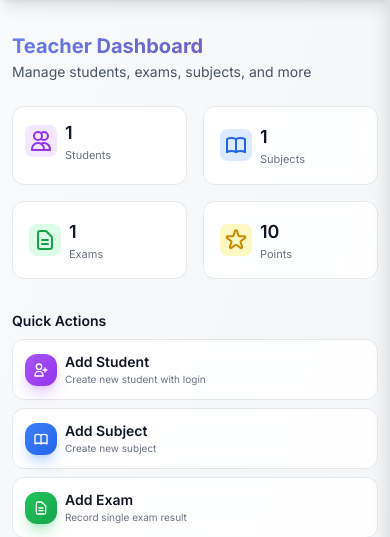
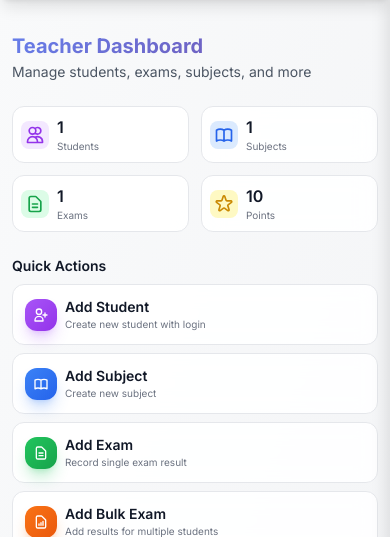
Before and after one commit to ehtesam75/ResTrack, a Django app: page /manage/ in a window 390 px wide. Shown: the part 65-602 px from the top of the page. Run offline with Django 5.2, Linux system fonts and the light colour scheme; a user stored in the database is signed in; tables that the repository leaves empty hold one stand-in row (values such as "Sample post"); some libraries are stand-ins or nearby versions.

Commit message:
Refactor quick stats layout: adjust padding, font sizes, and grid gaps for improved responsiveness and visual consistency.

```diff
--- a/marks/templates/marks/manage.html
+++ b/marks/templates/marks/manage.html
@@ -26,56 +26,56 @@
     {% else %}
 
     <!-- Quick Stats -->
-    <div class="grid grid-cols-2 sm:grid-cols-4 gap-4 mb-8">
-        <div class="glass-effect rounded-xl p-3 border border-gray-200">
+    <div class="grid grid-cols-2 sm:grid-cols-4 gap-3 mb-6">
+        <div class="glass-effect rounded-xl p-2 sm:p-4 border border-gray-200">
             <div class="flex items-center gap-2">
-                <div class="w-8 h-8 bg-purple-100 rounded-lg flex items-center justify-center">
-                    <svg class="w-6 h-6 text-purple-600" fill="none" stroke="currentColor" viewBox="0 0 24 24">
+                <div class="w-7 h-7 sm:w-8 sm:h-8 bg-purple-100 rounded-lg flex items-center justify-center">
+                    <svg class="w-5 h-5 sm:w-6 sm:h-6 text-purple-600" fill="none" stroke="currentColor" viewBox="0 0 24 24">
                         <path stroke-linecap="round" stroke-linejoin="round" stroke-width="2" d="M12 4.354a4 4 0 110 5.292M15 21H3v-1a6 6 0 0112 0v1zm0 0h6v-1a6 6 0 00-9-5.197M13 7a4 4 0 11-8 0 4 4 0 018 0z"></path>
                     </svg>
                 </div>
                 <div>
-                    <p class="text-lg font-semibold text-gray-900">{{ total_students }}</p>
-                    <p class="text-[11px] text-gray-500">Students</p>
+                    <p class="text-base sm:text-lg font-semibold text-gray-900">{{ total_students }}</p>
+                    <p class="text-[10px] sm:text-[11px] text-gray-500">Students</p>
                 </div>
             </div>
         </div>
-        <div class="glass-effect rounded-xl p-4 border border-gray-200">
+        <div class="glass-effect rounded-xl p-2 sm:p-4 border border-gray-200">
             <div class="flex items-center gap-2">
-                <div class="w-8 h-8 bg-blue-100 rounded-lg flex items-center justify-center">
-                    <svg class="w-6 h-6 text-blue-600" fill="none" stroke="currentColor" viewBox="0 0 24 24">
+                <div class="w-7 h-7 sm:w-8 sm:h-8 bg-blue-100 rounded-lg flex items-center justify-center">
+                    <svg class="w-5 h-5 sm:w-6 sm:h-6 text-blue-600" fill="none" stroke="currentColor" viewBox="0 0 24 24">
                         <path stroke-linecap="round" stroke-linejoin="round" stroke-width="2" d="M12 6.253v13m0-13C10.832 5.477 9.246 5 7.5 5S4.168 5.477 3 6.253v13C4.168 18.477 5.754 18 7.5 18s3.332.477 4.5 1.253m0-13C13.168 5.477 14.754 5 16.5 5c1.747 0 3.332.477 4.5 1.253v13C19.832 18.477 18.247 18 16.5 18c-1.746 0-3.332.477-4.5 1.253"></path>
                     </svg>
                 </div>
                 <div>
-                    <p class="text-lg font-semibold text-gray-900">{{ total_subjects }}</p>
-                    <p class="text-[11px] text-gray-500">Subjects</p>
+                    <p class="text-base sm:text-lg font-semibold text-gray-900">{{ total_subjects }}</p>
+                    <p class="text-[10px] sm:text-[11px] text-gray-500">Subjects</p>
                 </div>
             </div>
         </div>
-        <div class="glass-effect rounded-xl p-4 border border-gray-200">
+        <div class="glass-effect rounded-xl p-2 sm:p-4 border border-gray-200">
             <div class="flex items-center gap-2">
-                <div class="w-8 h-8 bg-green-100 rounded-lg flex items-center justify-center">
-                    <svg class="w-6 h-6 text-green-600" fill="none" stroke="currentColor" viewBox="0 0 24 24">
+                <div class="w-7 h-7 sm:w-8 sm:h-8 bg-green-100 rounded-lg flex items-center justify-center">
+                    <svg class="w-5 h-5 sm:w-6 sm:h-6 text-green-600" fill="none" stroke="currentColor" viewBox="0 0 24 24">
                         <path stroke-linecap="round" stroke-linejoin="round" stroke-width="2" d="M9 12h6m-6 4h6m2 5H7a2 2 0 01-2-2V5a2 2 0 012-2h5.586a1 1 0 01.707.293l5.414 5.414a1 1 0 01.293.707V19a2 2 0 01-2 2z"></path>
                     </svg>
                 </div>
                 <div>
-                    <p class="text-lg font-semibold text-gray-900">{{ total_exams }}</p>
-                    <p class="text-[11px] text-gray-500">Exams</p>
+                    <p class="text-base sm:text-lg font-semibold text-gray-900">{{ total_exams }}</p>
+                    <p class="text-[10px] sm:text-[11px] text-gray-500">Exams</p>
                 </div>
             </div>
         </div>
-        <div class="glass-effect rounded-xl p-4 border border-gray-200">
+        <div class="glass-effect rounded-xl p-2 sm:p-4 border border-gray-200">
             <div class="flex items-center gap-2">
-                <div class="w-8 h-8 bg-yellow-100 rounded-lg flex items-center justify-center">
-                    <svg class="w-6 h-6 text-yellow-600" fill="none" stroke="currentColor" viewBox="0 0 24 24">
+                <div class="w-7 h-7 sm:w-8 sm:h-8 bg-yellow-100 rounded-lg flex items-center justify-center">
+                    <svg class="w-5 h-5 sm:w-6 sm:h-6 text-yellow-600" fill="none" stroke="currentColor" viewBox="0 0 24 24">
                         <path stroke-linecap="round" stroke-linejoin="round" stroke-width="2" d="M11.049 2.927c.3-.921 1.603-.921 1.902 0l1.519 4.674a1 1 0 00.95.69h4.915c.969 0 1.371 1.24.588 1.81l-3.976 2.888a1 1 0 00-.363 1.118l1.518 4.674c.3.922-.755 1.688-1.538 1.118l-3.976-2.888a1 1 0 00-1.176 0l-3.976 2.888c-.783.57-1.838-.197-1.538-1.118l1.518-4.674a1 1 0 00-.363-1.118l-3.976-2.888c-.784-.57-.38-1.81.588-1.81h4.914a1 1 0 00.951-.69l1.519-4.674z"></path>
                     </svg>
                 </div>
                 <div>
-                    <p class="text-lg font-semibold text-gray-900">{{ teacher_students_lifetime_points }}</p>
-                    <p class="text-[11px] text-gray-500">Points</p>
+                    <p class="text-base sm:text-lg font-semibold text-gray-900">{{ teacher_students_lifetime_points }}</p>
+                    <p class="text-[10px] sm:text-[11px] text-gray-500">Points</p>
                 </div>
             </div>
         </div>
```
